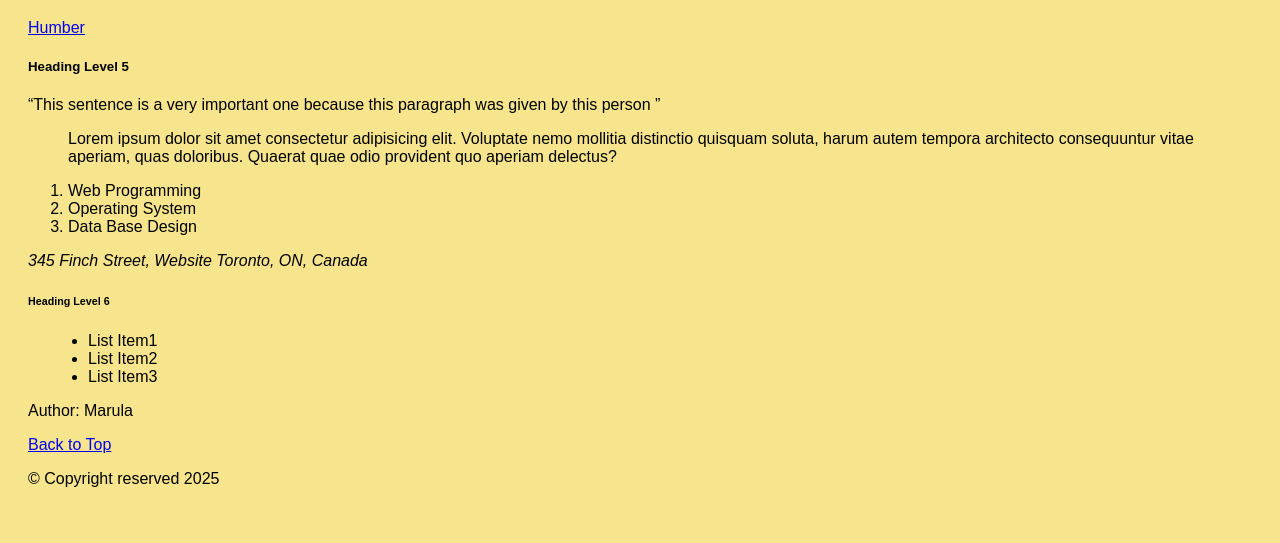
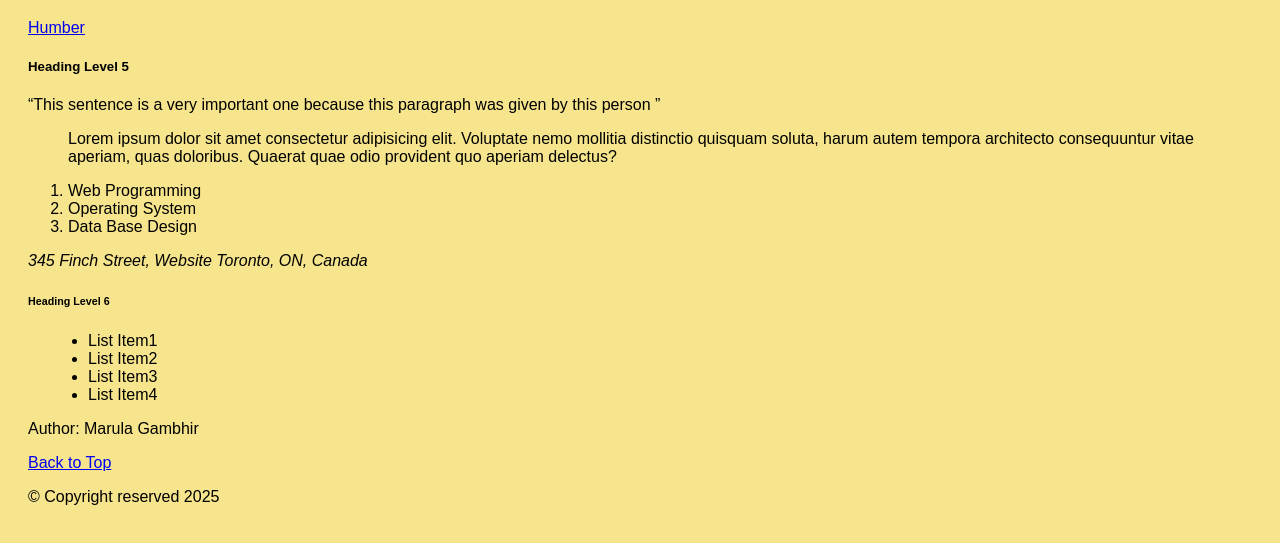
Before and after one commit to Marula3027/Marula3027.github.io, a plain HTML site: page working-file-sept15/marula.html in a window 1280 px wide. Shown: the part 367-910 px from the top of the page. Drawn offline with Linux system fonts and the light colour scheme; files that its build step writes are made by us from their sources.

Commit message:
Update marula.html

```diff
--- a/working-file-sept15/marula.html
+++ b/working-file-sept15/marula.html
@@ -41,10 +41,12 @@
        <li>List  Item1</li>
        <li>List  Item2</li>
        <li>List  Item3</li>
+        <li>List Item4</li>
     </ul>
+       <! approved>
 </main>
 <footer>
- <p>Author: Marula </p>
+ <p>Author: Marula Gambhir </p>
  <a href="#top">Back to Top</a>
  <p>&copy;&nbsp;Copyright reserved 2025</p>
 </footer>
```
